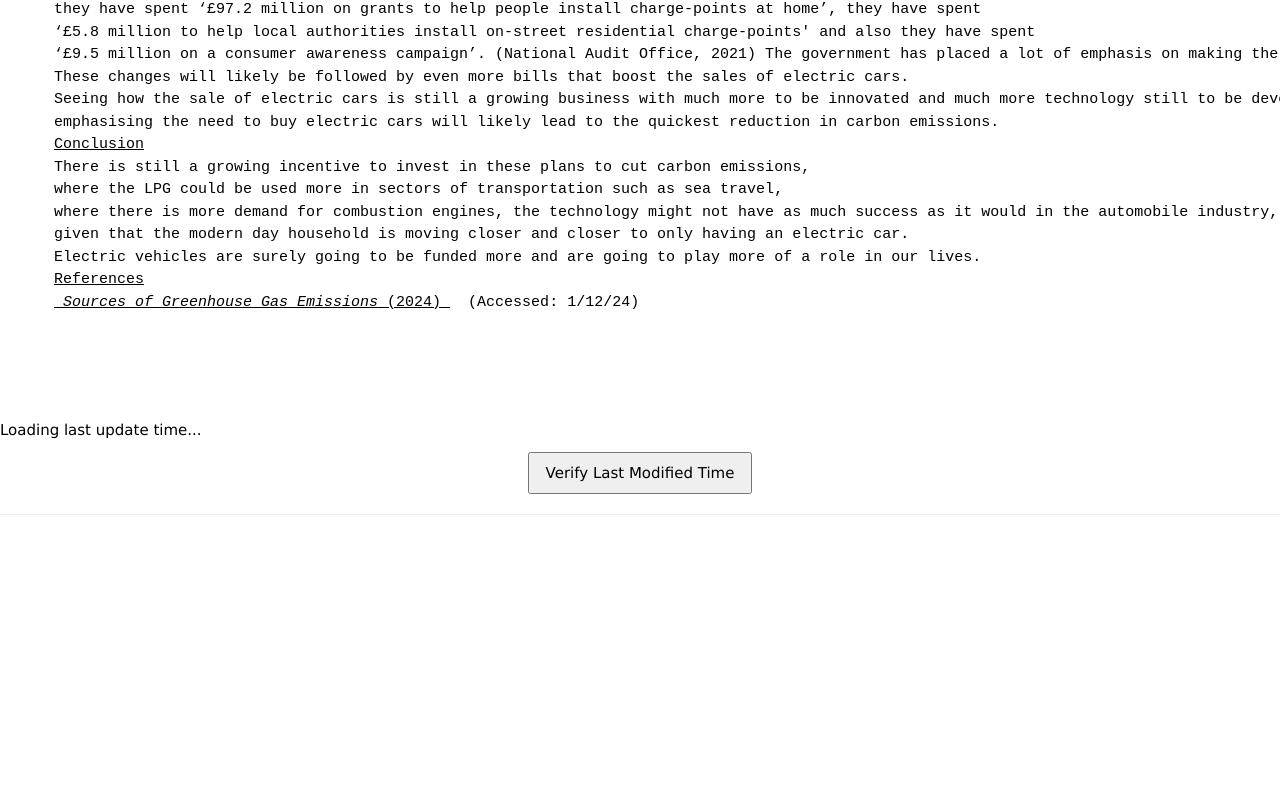
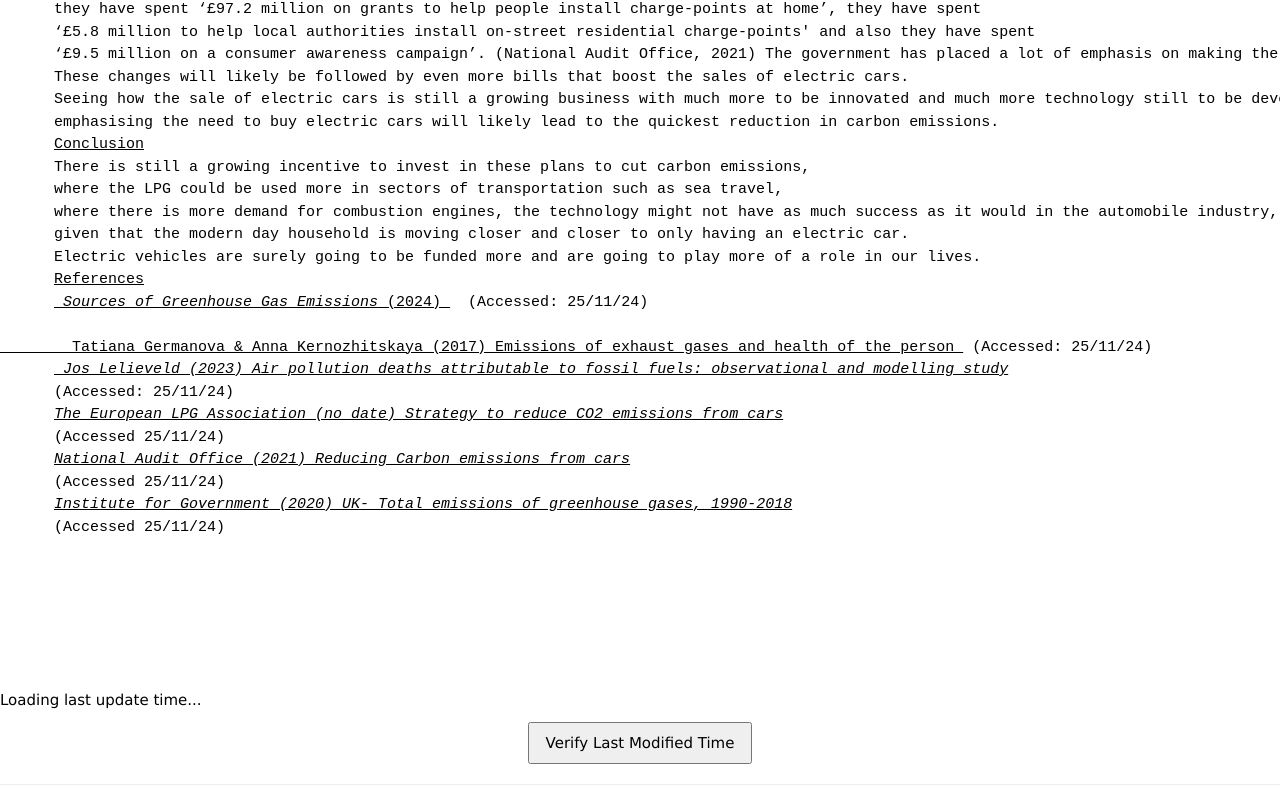
Before and after one commit to FEPSFY6871203/FY6871203, a plain HTML site: page index.html in a window 1280 px wide. Shown: the part 1402-2205 px from the top of the page. Before the commit the page ends 1937 px from the top, so only its background shows below. Drawn offline with nearby package versions, Linux system fonts and the light colour scheme.

Commit message:
Update index.html

```diff
--- a/index.html
+++ b/index.html
@@ -89,7 +89,19 @@
       given that the modern day household is moving closer and closer to only having an electric car.
       Electric vehicles are surely going to be funded more and are going to play more of a role in our lives.
       <u>References</u>
-      <a href="https://www.epa.gov/ghgemissions/sources-greenhouse-gas-emissions"> <i>Sources of Greenhouse Gas Emissions</i> (2024) </a>  (Accessed: 1/12/24)
+      <a href="https://www.epa.gov/ghgemissions/sources-greenhouse-gas-emissions"> <i>Sources of Greenhouse Gas Emissions</i> (2024) </a>  (Accessed: 25/11/24)
+      <a href="https://iopscience.iop.org/article/10.1088/1755-1315/90/1/012036/pdf#:~:text=Long%2Dterm%20exposure%20to%20polluted,can%20easily%20lead%20to%20paralysis.">
+        Tatiana Germanova & Anna Kernozhitskaya (2017) Emissions of exhaust gases and health of the person </a> (Accessed: 25/11/24)
+      <a href="https://www.bmj.com/content/383/bmj-2023-077784 "> <i>Jos Lelieveld (2023) Air pollution deaths attributable to fossil fuels: observational and modelling study</i></a>
+      (Accessed: 25/11/24)
+      <a href=" https://climate.ec.europa.eu/system/files/2016-11/aegpl_en.pdf "><i>The European LPG Association (no date) Strategy to reduce CO2 emissions from cars</i></a>
+      (Accessed 25/11/24)
+      <a href="https://www.nao.org.uk/wp-content/uploads/2021/02/Reducing-Carbon-Emissions-from-cars.pdf"><i>National Audit Office (2021) Reducing Carbon emissions from cars</i></a>
+      (Accessed 25/11/24)
+      <a href="https://www.instituteforgovernment.org.uk/article/explainer/uk-net-zero-target"><i>Institute for Government (2020) UK- Total emissions of greenhouse gases, 1990-2018</i></a>
+      (Accessed 25/11/24)
+
+
 
 
 
```
